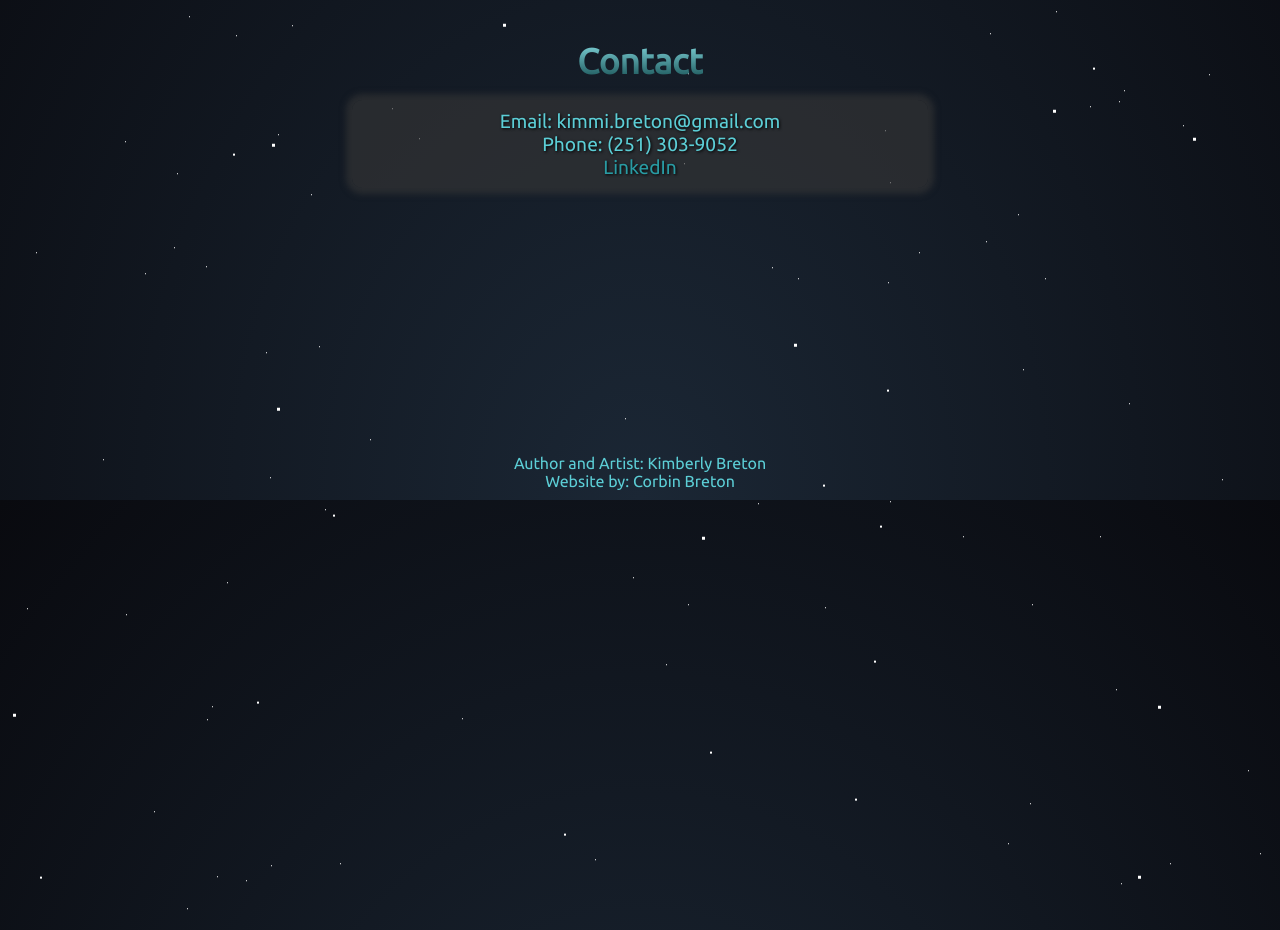
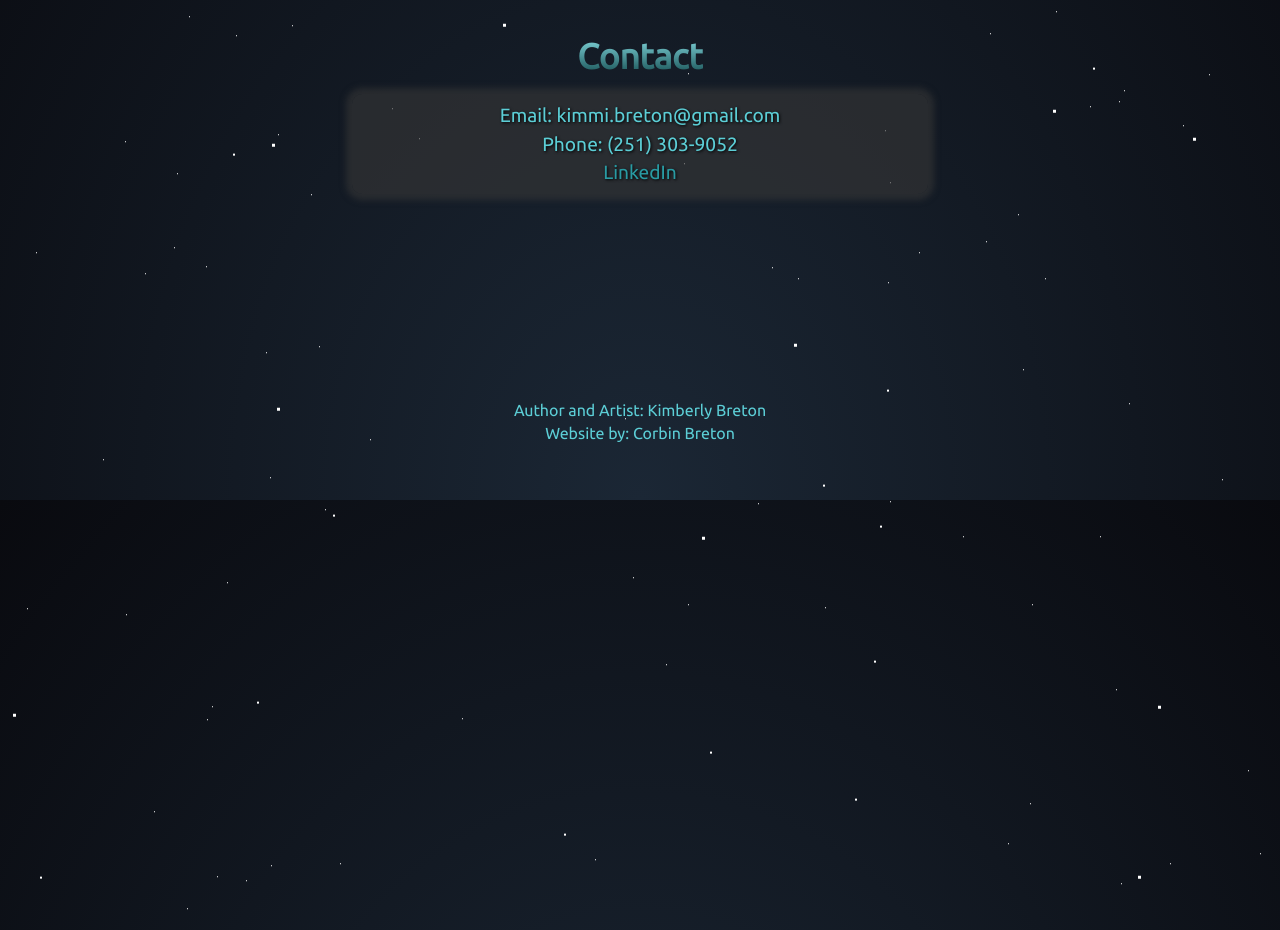
Before and after one commit to kimmidesigns/kimmidesigns.github.io, a website built with Parcel: page src/index.html in a window 1280 px wide. Shown: the part 2700-3630 px from the top of the page. Built offline with nearby package versions, Linux system fonts and the light colour scheme.

Commit message:
SASS/SCSS Update

```diff
--- a/src/scss/styles.scss
+++ b/src/scss/styles.scss
@@ -116,6 +116,10 @@ nav {
         list-style-type: none;
     }
 
+    li + li {
+        margin-top: .3em;
+    }
+
     a {
         text-decoration: none;
         color: color(link);
@@ -141,7 +145,7 @@ nav {
     bottom: 0;
     margin-left: auto;
     margin-right: auto;
-    padding: 1em;
+    margin-bottom: 4em;
     ul {
         display: block;
         list-style-type: none;
```
